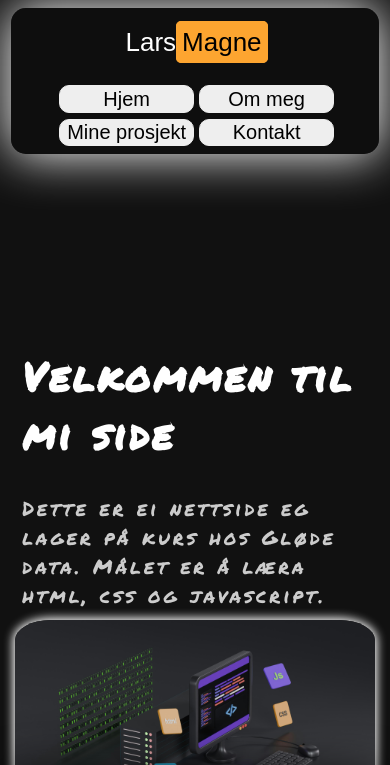
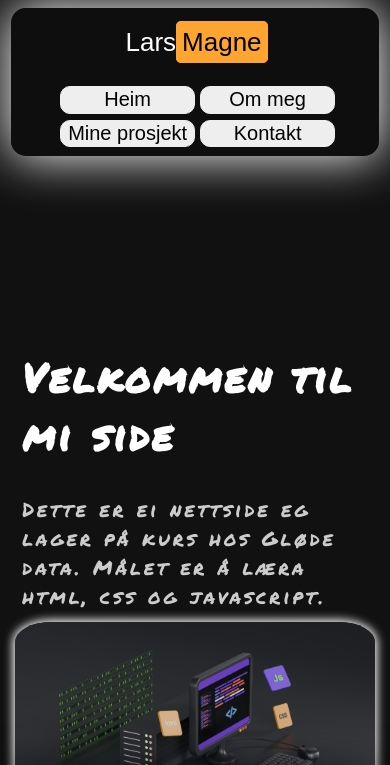
Before and after one commit to LarsMagneGlodedata/Glode-LarsMagne-Portfolio, a website: page index.html in a window 390 px wide. Shown: the top 765 px of the page. Drawn offline with Linux system fonts and the light colour scheme.

Commit message:
Rydda i css

```diff
--- a/index.html
+++ b/index.html
@@ -2,7 +2,7 @@
 <html lang="no" id="a0">
 
 <head>
-    <title>Hjem</title>
+    <title>Lars Magne</title>
     <link rel="icon" type="image/x-icon" href="home.png" />
     <meta charset="UTF-8" />
     <meta name="viewport" content="width=device-width" />
@@ -18,7 +18,7 @@
       <a class="logo-header" href="#a0"><p class="logo">Lars<span class="hehe2">Magne</span></p></a>
       <nav>
         <div class="nav1">
-         <a href="#a0">Hjem</a>
+         <a href="#a0">Heim</a>
          <a href="#a1">Om meg</a>
          <a href="prosjekter.html">Mine prosjekt</a>
          <a href="#a2">Kontakt</a>
--- a/styles.css
+++ b/styles.css
@@ -19,11 +19,8 @@ body {
 /* @MEDIA MAX 700px */
 @media screen and (max-width: 700px) {
   .nav1 {
-    max-width: 42vw;
     display: grid;
-    max-width: 42vw;
     grid-template-columns: repeat(2, 120px);
-    justify-content: center;
     gap: 0 20px;
     justify-items: center;
   }
@@ -118,7 +115,7 @@ body {
   }
 
   .nav1 {
-    min-width: 80vw;
+    min-width: 75vw;
   }
 
   .logo,
@@ -187,19 +184,12 @@ body {
 /* HEADER */
 header {
   align-items: center;
-  height: auto;
   position: sticky;
   top: 0;
   background-color: rgba(14, 14, 14, 0.555);
   box-shadow: 0 0 50px 1px;
   border-radius: 15px;
 }
-
-nav {
-  display: flex;
-  height: auto;
-}
-
 
 nav a:hover {
   filter: brightness(120%);
@@ -235,8 +225,6 @@ header a {
   margin: 1% 0 1% 0;
 }
 
-
-
 /* MAIN */
 .hero-img,
 .om-meg-img,
@@ -248,12 +236,9 @@ header a {
   box-shadow: 0 0 10px 2px;
 }
 
-
-
 /* FOOTER */
 footer {
   display: flex;
-  justify-content: center;
   justify-content: space-evenly;
   background-color: rgb(0, 0, 0);
   position: sticky;
@@ -273,8 +258,6 @@ ul {
   padding: 0;
   list-style: none;
 }
-
-
 
 .social {
   display: flex;
@@ -317,10 +300,6 @@ ul {
   box-shadow: 0 0 10px 2px;
 }
 
-
-
-
-
 .prosjekt1-text,
 .prosjekt1-img,
 .prosjekt2-text,
@@ -330,6 +309,7 @@ ul {
   width: 50%;
 }
 
+/* PROSJEKTER BOOKMARKS */
 aside {
   min-width: 70px;
   padding: 7px;
```
Also changed, not shown: prosjekter.html (+2 -2 lines).
